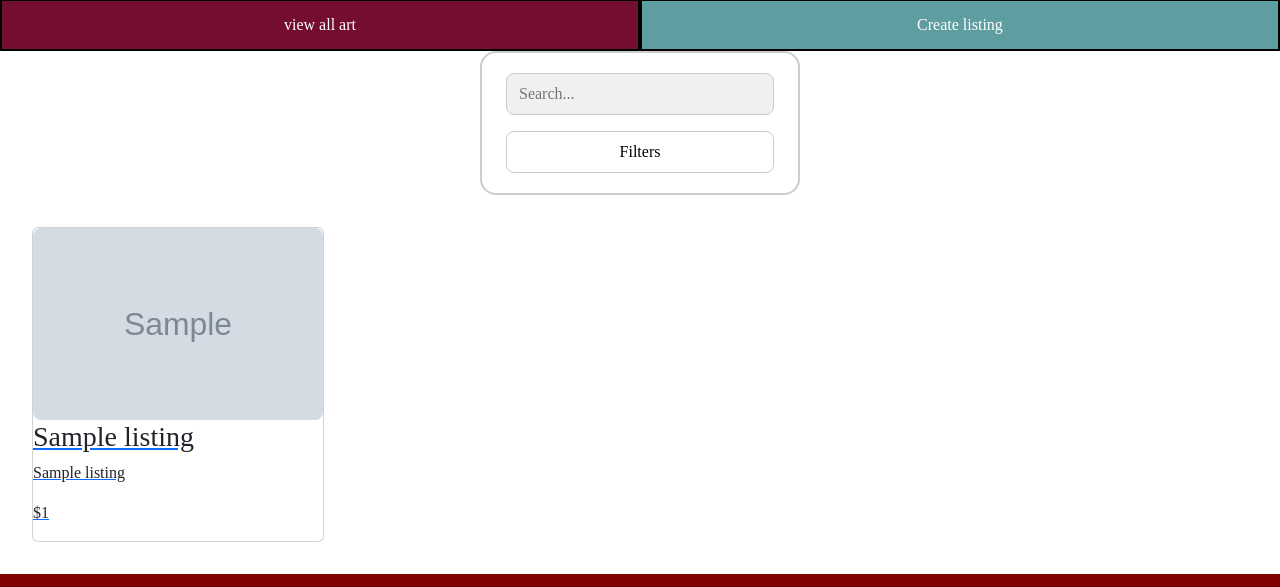
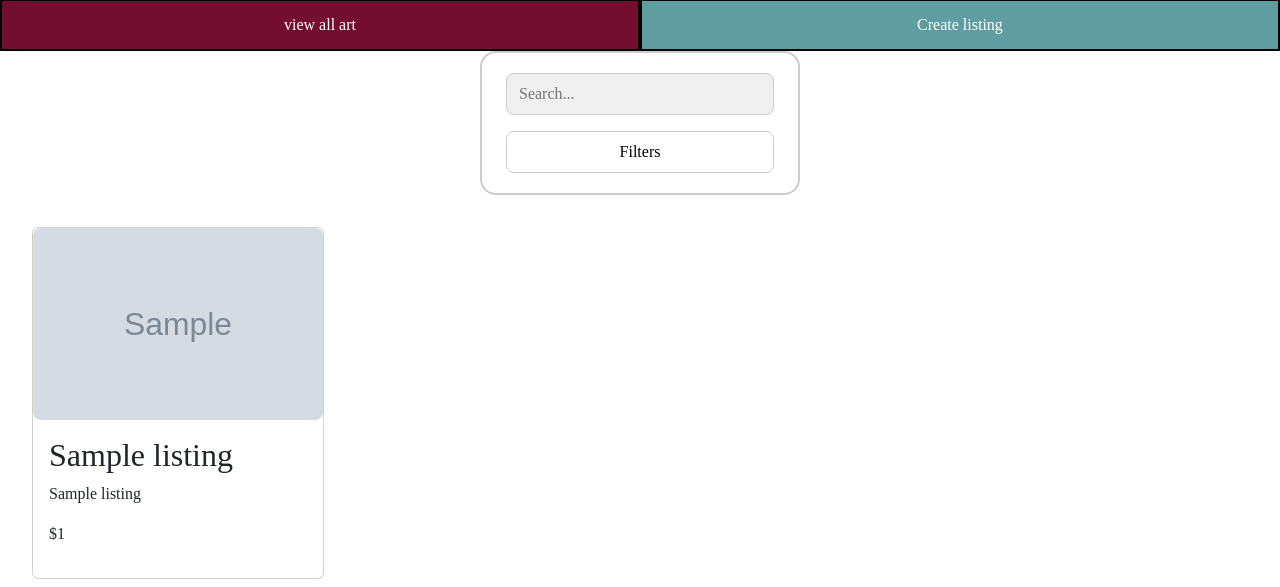
Before and after one commit to PDAYSig/Verklegt2_Group10, a Django app: page /all_art/ in a window 1280 px wide. Shown: the part 78-665 px from the top of the page. Run offline with Django 5.2, Linux system fonts and the light colour scheme; tables that the repository leaves empty hold one stand-in row (values such as "Sample post"); grey boxes marked "Sample" are stand-in pictures.

Commit message:
card html og css

```diff
--- a/static/css/styles.css
+++ b/static/css/styles.css
@@ -54,6 +54,17 @@ form:has(input.ok-btn) input.ok-btn{
     height: 2rem;
     -webkit-appearance: none;
     cursor: pointer;
+}
+
+.card-link{
+    text-decoration: none;
+    color: inherit;
+}
+.card-content{
+    padding: 1rem;
+}
+.card-title{
+    font-size: 2rem;
 }
 
 .place-bid{
--- a/templates/users/all_art.html
+++ b/templates/users/all_art.html
@@ -9,17 +9,18 @@
     <div class="image-grid">
 
         {% for listing in listings %}
-            <a href="{% url 'artwork' listing.id %}">
+            <a href="{% url 'artwork' listing.id %}" class="card-link">
                 <div class="card">
                     {% if listing.thumbnail_image %}
                     <img src="{{listing.thumbnail_image.url}}" alt="Thumbnail for {{ listing.title }}">
                     {% else %}
                     <img src="img.jpg" alt="Thumbnail for {{ listing.title }} unavailable">
                     {% endif %}
-
-                    <h3>{{ listing.title }}</h3>
-                    <p>{{ listing.artist_name }}</p>
-                    <p>${{ listing.current_bid }}</p>
+                    <div class="card-content">
+                        <h3 class="card-title">{{ listing.title }}</h3>
+                        <p>{{ listing.artist_name }}</p>
+                        <p>${{ listing.current_bid }}</p>
+                    </div>
                 </div>
             </a>
         {% empty %}
```
